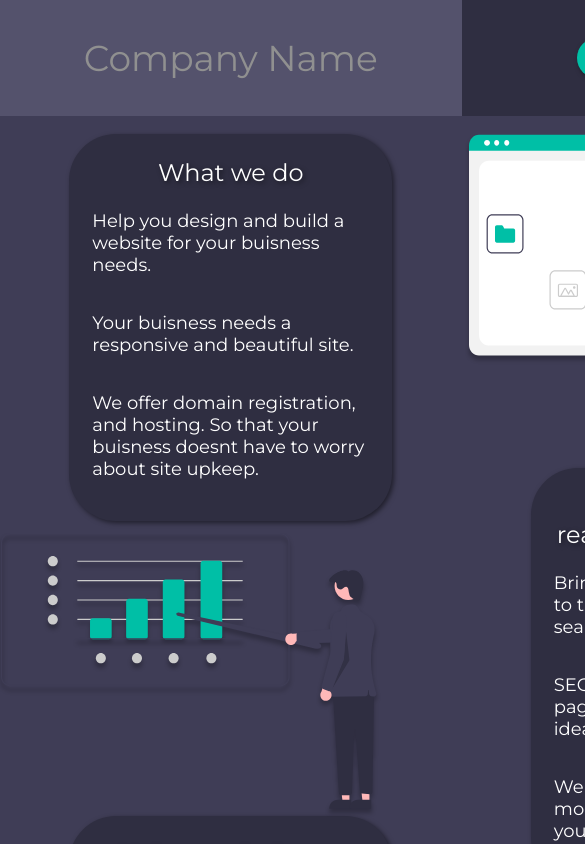
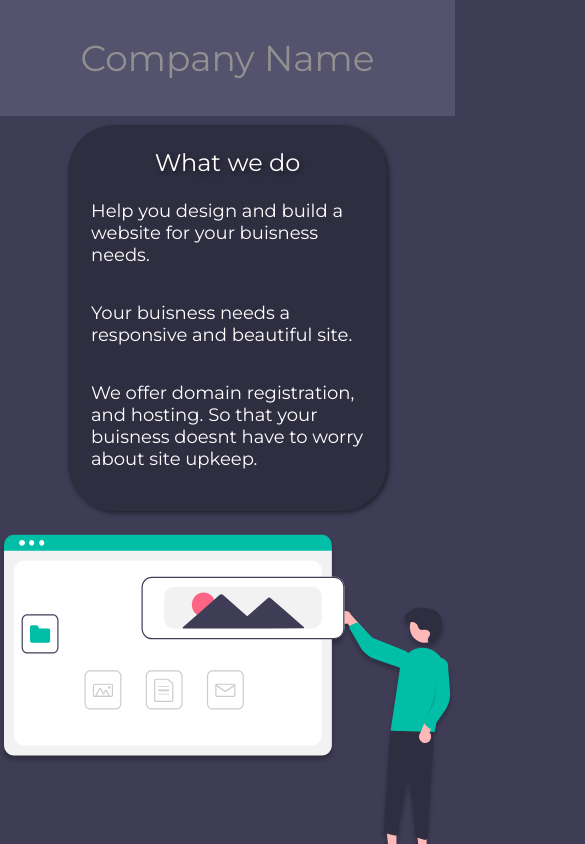
Before and after one commit to christophermarek/web_dev_studio, a React (Create React App) app: page / in a window 390 px wide. Both pictures are taken after a click on the button "Take me inside". Shown: the top 844 px of the page, 585 px wide, since content can reach past the window. Built offline with nearby package versions, Linux system fonts and the light colour scheme.

Commit message:
main page mobile

```diff
--- a/package.json
+++ b/package.json
@@ -14,6 +14,7 @@
     "node-sass": "^6.0.0",
     "react": "^17.0.2",
     "react-dom": "^17.0.2",
+    "react-responsive": "^8.2.0",
     "react-scripts": "4.0.3",
     "typescript": "^4.3.4",
     "web-vitals": "^1.1.2"
@@ -41,5 +42,8 @@
       "last 1 firefox version",
       "last 1 safari version"
     ]
+  },
+  "devDependencies": {
+    "@types/react-responsive": "^8.0.2"
   }
 }
--- a/src/App.scss
+++ b/src/App.scss
@@ -114,6 +114,12 @@ body {
     font-size: 36px;
   }
 
+  @media (orientation: portrait) {
+    .headerLeft{
+      width: 100%;
+    }
+  }
+
   .headerRight {
     background-color: $darkColor;
     width: 50%;
@@ -197,13 +203,28 @@ body {
     flex-direction: column;
     align-items: center;
   }
+
+  .imageBox {
+    margin-bottom: -1%;
+    z-index: 100;
+    position: relative;
+  }
+
+  @media (orientation: portrait) {
+    flex-direction: column;
+    align-items: center;
+    .blurb{
+      //width: 100%;
+      margin-bottom: 5%;
+    }
+
+    .imageBox{
+      overflow: hidden;
+    }
+  }
 }
 
-.imageBox {
-  margin-bottom: -1%;
-  z-index: 100;
-  position: relative;
-}
+
 
 .topMargin {
   margin-top: 2.5%;
--- a/src/App.tsx
+++ b/src/App.tsx
@@ -1,7 +1,7 @@
 import React, { useState } from 'react';
 import './App.scss';
 import { motion, AnimatePresence } from "framer-motion"
-
+import { useMediaQuery } from 'react-responsive'
 import buisnessPointing from './assets/buisnessPointing.svg';
 import buildingSite from './assets/buildingSite.svg';
 import webpage from './assets/webpage.svg';
@@ -17,6 +17,8 @@ function App() {
   const [currentPage, setCurrentPage] = useState<string>('landing');
 
   const companyName = 'Company Name';
+
+  const isPortrait = useMediaQuery({ query: '(orientation: portrait)' })
 
   const whatWeDo = {
     title: 'What we do',
@@ -86,7 +88,6 @@ function App() {
               <motion.img src={github} alt='github icon' className='icon' whileHover={{ scale: 1.1 }}
                 whileTap={{ scale: 0.9 }} />
             </AnimatePresence>
-
           </div>
         </div>
       </div>
@@ -139,15 +140,34 @@ function App() {
               <div className='headerLeft'>
                 <p>{companyName}</p>
               </div>
+              {!isPortrait &&
                 <div className='headerRight'>
                   <motion.button onClick={() => setCurrentPage('quote')} className='btnReq header' whileHover={{ scale: 1.1 }}
                     whileTap={{ scale: 0.9 }}>
                     Request a quote
                   </motion.button>
                 </div>
+              }
             </div>
 
             <div className="mainBody">
+              {isPortrait ?
+                (
+                  <>
+                    {blurb(whatWeDo)}
+                    <div className='imageBox'>
+                      <img src={buildingSite} alt='man putting components onto site' />
+                    </div>
+                    {blurb(howWeHelp)}
+                    <div className='imageBox topMargin'>
+                      <img src={webpage} alt='drawing of web page components' />
+                    </div>
+                    {blurb(helpYourBuisnessGrow)}
+                  </>
+                )
+                :
+                (
+                  <>
                     <div className='mainLeft'>
                       {blurb(whatWeDo)}
                       <div className='imageBox topMargin'>
@@ -165,6 +185,8 @@ function App() {
                         <img src={webpage} alt='drawing of web page components' />
                       </div>
                     </div>
+                  </>
+                )}
             </div>
             {footer()}
           </motion.div>
```
Also changed, not shown: 1 other file (tests, documents, lock files or other folders). Lines whose indentation alone changed are shown as unchanged.
